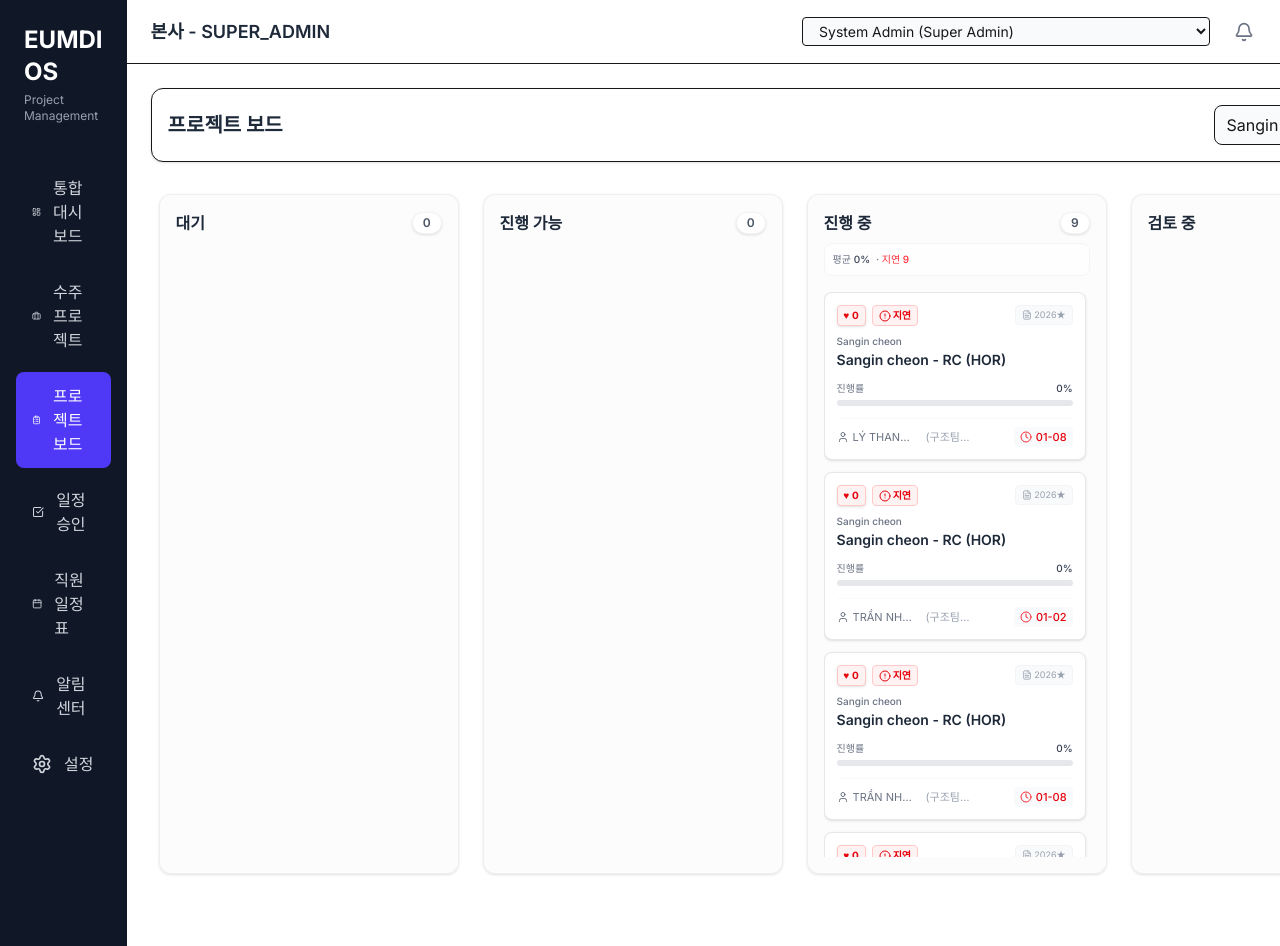
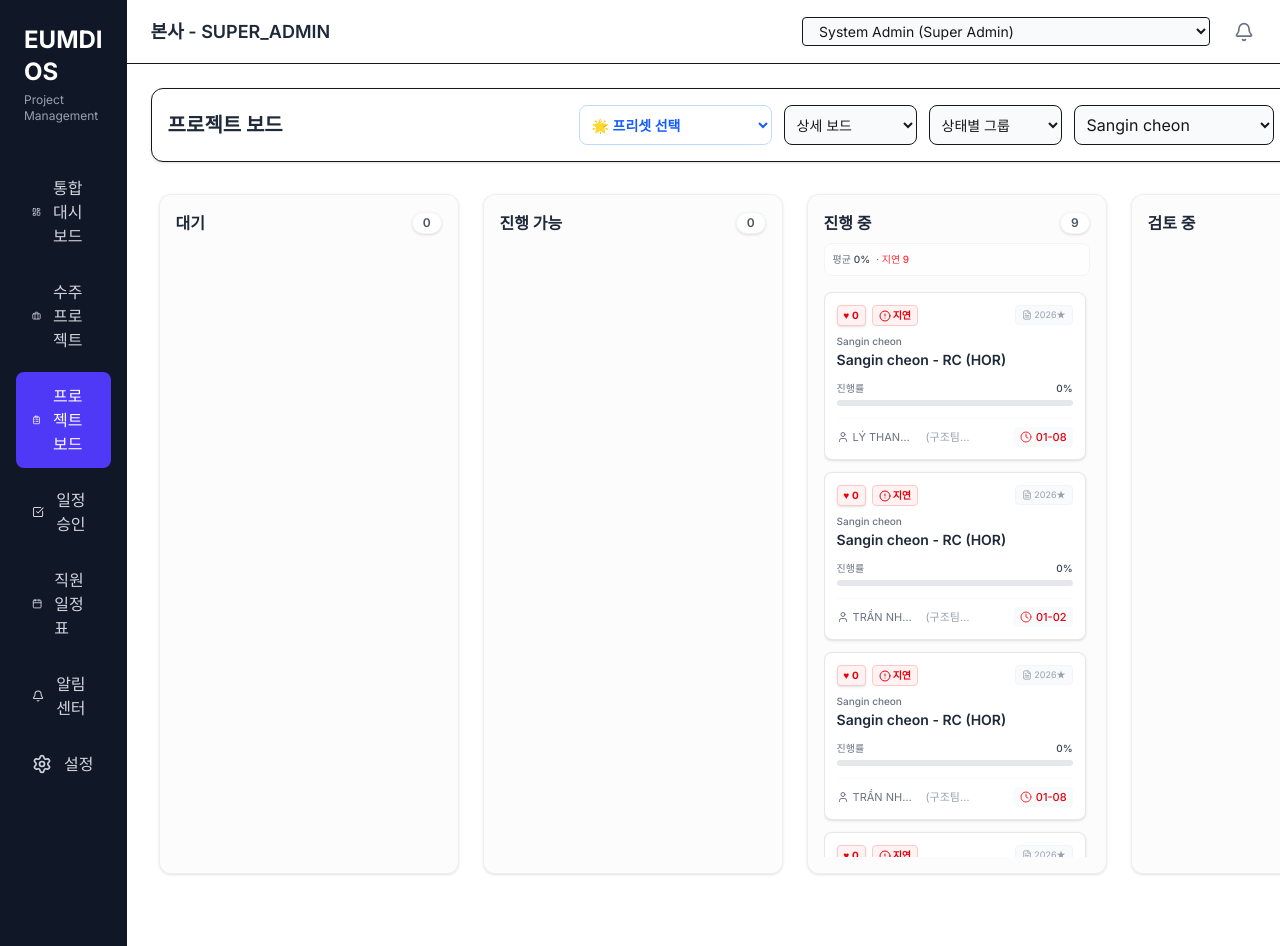
Before and after one commit to eumditravel-oss/workspace, a Next.js app: page /workspace/projects in a window 1280 px wide. Shown: the top 946 px of the page. Built offline with nearby package versions, Linux system fonts and the light colour scheme.

Commit message:
phase-33: add board presets, grouping, and off/day filtering

```diff
--- a/src/app/projects/page.tsx
+++ b/src/app/projects/page.tsx
@@ -4,13 +4,30 @@ import React, { useState, useEffect } from 'react';
 import { useProjectStore } from '@/store/projectStore';
 import { useTaskStore } from '@/store/taskStore';
 import { useAuthStore } from '@/store/authStore';
-import { Board } from '@/components/board/Board';
+import { Board, GroupByOption, BoardViewType } from '@/components/board/Board';
+import { TaskStatus } from '@/types/models';
 
 export default function ProjectBoardPage() {
   const { projects } = useProjectStore();
-  const { tasks, updateTaskStatus } = useTaskStore();
-  const { currentUser } = useAuthStore();
+  const { tasks, updateTaskStatus, updateTaskAssignee, updateTaskPriority } = useTaskStore();
+  const { currentUser, users } = useAuthStore();
   const [selectedProjectId, setSelectedProjectId] = useState<string>('');
+  const [groupBy, setGroupBy] = useState<GroupByOption>('STATUS');
+  const [viewType, setViewType] = useState<BoardViewType>('DETAILED');
+  const [showPersonalSchedules, setShowPersonalSchedules] = useState(false);
+
+  const applyPreset = (preset: string) => {
+    if (preset === 'PIPELINE_ALL') {
+      setViewType('PIPELINE');
+      setGroupBy('STATUS');
+    } else if (preset === 'ASSIGNEE_VIEW') {
+      setViewType('DETAILED');
+      setGroupBy('ASSIGNEE');
+    } else if (preset === 'PRIORITY_VIEW') {
+      setViewType('DETAILED');
+      setGroupBy('PRIORITY');
+    }
+  };
 
   // Auto-select first accessible project
   useEffect(() => {
@@ -31,10 +48,52 @@ export default function ProjectBoardPage() {
 
   const projectTasks = tasks.filter(t => t.projectId === selectedProjectId);
 
+  const handleMoveTask = (taskId: string, targetId: string, groupByKey: GroupByOption) => {
+    if (groupByKey === 'STATUS') {
+      updateTaskStatus(taskId, targetId as TaskStatus);
+    } else if (groupByKey === 'ASSIGNEE') {
+      updateTaskAssignee(taskId, targetId === 'UNASSIGNED' ? undefined : targetId);
+    } else if (groupByKey === 'PRIORITY') {
+      updateTaskPriority(taskId, targetId as 'URGENT' | 'HIGH' | 'NORMAL' | 'LOW');
+    }
+  };
+
   return (
     <div className="max-w-7xl mx-auto space-y-6">
       <div className="flex justify-between items-center bg-white p-4 rounded-xl shadow-sm border">
         <h1 className="text-xl font-bold text-gray-800">프로젝트 보드</h1>
+        <div className="flex gap-3 flex-wrap">
+          <select
+            className="border rounded-lg p-2 bg-white text-sm font-semibold text-blue-600 border-blue-200"
+            onChange={(e) => applyPreset(e.target.value)}
+            defaultValue=""
+          >
+            <option value="" disabled>🌟 프리셋 선택</option>
+            <option value="PIPELINE_ALL">전체 파이프라인</option>
+            <option value="ASSIGNEE_VIEW">작업자별 부하(Assignee)</option>
+            <option value="PRIORITY_VIEW">우선순위별 현황</option>
+          </select>
+
+          <select
+            className="border rounded-lg p-2 bg-gray-50 text-sm"
+            value={viewType}
+            onChange={(e) => setViewType(e.target.value as BoardViewType)}
+          >
+            <option value="DETAILED">상세 보드</option>
+            <option value="PIPELINE">파이프라인 보드</option>
+            <option value="COLLAB">협업 보드</option>
+          </select>
+
+          <select
+            className="border rounded-lg p-2 bg-gray-50 text-sm"
+            value={groupBy}
+            onChange={(e) => setGroupBy(e.target.value as GroupByOption)}
+          >
+            <option value="STATUS">상태별 그룹</option>
+            <option value="ASSIGNEE">담당자별 그룹</option>
+            <option value="PRIORITY">우선순위별 그룹</option>
+          </select>
+
           <select
             className="border rounded-lg p-2 bg-gray-50 min-w-[200px]"
             value={selectedProjectId}
@@ -45,10 +104,28 @@ export default function ProjectBoardPage() {
               <option key={p.id} value={p.id}>{p.title}</option>
             ))}
           </select>
+
+          <label className="flex items-center gap-2 text-sm font-medium text-gray-700 bg-gray-50 px-3 py-1.5 rounded-lg border">
+            <input
+              type="checkbox"
+              checked={showPersonalSchedules}
+              onChange={(e) => setShowPersonalSchedules(e.target.checked)}
+              className="rounded text-blue-600 focus:ring-blue-500"
+            />
+            Off/Day 표시
+          </label>
+        </div>
       </div>
 
       {selectedProjectId ? (
-        <Board tasks={projectTasks} onMoveTask={updateTaskStatus} currentUser={currentUser} />
+        <Board
+          tasks={projectTasks}
+          onMoveTask={handleMoveTask}
+          currentUser={currentUser}
+          viewType={viewType}
+          groupBy={groupBy}
+          users={users}
+        />
       ) : (
         <div className="p-12 text-center text-gray-500 bg-white rounded-xl shadow-sm border">
           조회할 프로젝트를 선택해주세요.
--- a/src/components/board/Board.tsx
+++ b/src/components/board/Board.tsx
@@ -7,12 +7,15 @@ import { Column } from './Column';
 import { TaskDetailModal } from './TaskDetailModal';
 
 export type BoardViewType = 'DETAILED' | 'PIPELINE' | 'COLLAB' | 'MONTHLY';
+export type GroupByOption = 'STATUS' | 'ASSIGNEE' | 'PRIORITY';
 
 interface BoardProps {
   tasks: TaskCard[];
-  onMoveTask: (taskId: string, status: TaskStatus) => void;
+  onMoveTask: (taskId: string, targetId: string, groupByKey: GroupByOption) => void;
   currentUser: PersonnelCard;
   viewType?: BoardViewType;
+  groupBy?: GroupByOption;
+  users?: PersonnelCard[];
 }
 
 const DETAILED_COLUMNS = [
@@ -39,45 +42,77 @@ const COLLAB_COLUMNS = [
   { id: 'DONE', title: '✅ 완료' },
 ];
 
-export const Board: React.FC<BoardProps> = ({ tasks, onMoveTask, currentUser, viewType = 'DETAILED' }) => {
+export const Board: React.FC<BoardProps> = ({ tasks, onMoveTask, currentUser, viewType = 'DETAILED', groupBy = 'STATUS', users = [] }) => {
   const [selectedTask, setSelectedTask] = React.useState<TaskCard | null>(null);
 
-  const columns = viewType === 'PIPELINE' ? PIPELINE_COLUMNS
+  const getColumns = () => {
+    if (groupBy === 'STATUS') {
+      return viewType === 'PIPELINE' ? PIPELINE_COLUMNS
            : viewType === 'COLLAB' ? COLLAB_COLUMNS
            : DETAILED_COLUMNS;
+    }
+    if (groupBy === 'PRIORITY') {
+      return [
+        { id: 'URGENT', title: '🔴 긴급' },
+        { id: 'HIGH', title: '🟠 높음' },
+        { id: 'NORMAL', title: '🔵 보통' },
+        { id: 'LOW', title: '⚪ 낮음' },
+      ];
+    }
+    if (groupBy === 'ASSIGNEE') {
+      const assigneeCols = users.map(u => ({ id: u.id, title: u.displayName || u.name }));
+      return [{ id: 'UNASSIGNED', title: '미배정' }, ...assigneeCols];
+    }
+    return DETAILED_COLUMNS;
+  };
+
+  const columns = getColumns();
+
   const handleDragEnd = (event: DragEndEvent) => {
     const { active, over } = event;
     if (!over) return;
 
     const taskId = active.id as string;
-    const newStatus = over.id as TaskStatus;
+    const targetId = over.id as string;
 
     const task = tasks.find(t => t.id === taskId);
     if (!task) return;
 
     // Permissions check
-    if (currentUser.role === 'WORKER' && task.assigneeId !== currentUser.id) {
+    if (currentUser.role === 'WORKER') {
+      if (groupBy === 'ASSIGNEE') {
+        alert('작업자는 타인에게 업무를 배정할 수 없습니다.');
+        return;
+      }
+      if (task.assigneeId !== currentUser.id) {
         alert('자신의 업무카드만 이동할 수 있습니다.');
         return;
       }
+    }
 
-    if (task.status !== newStatus) {
-      onMoveTask(taskId, newStatus);
-    }
+    onMoveTask(taskId, targetId, groupBy);
   };
 
   return (
     <DndContext collisionDetection={closestCorners} onDragEnd={handleDragEnd}>
       <div className="flex space-x-6 overflow-x-auto pb-6 p-2 custom-scrollbar">
-        {columns.map(col => (
+        {columns.map(col => {
+          const colTasks = tasks.filter(t => {
+            if (groupBy === 'STATUS') return t.status === col.id;
+            if (groupBy === 'PRIORITY') return t.priority === col.id;
+            if (groupBy === 'ASSIGNEE') return (col.id === 'UNASSIGNED' && !t.assigneeId) || t.assigneeId === col.id;
+            return false;
+          });
+          return (
             <Column
               key={col.id}
-            id={col.id as TaskStatus}
+              id={col.id as any}
               title={col.title}
-            tasks={tasks.filter(t => t.status === col.id)}
+              tasks={colTasks}
               onTaskClick={setSelectedTask}
             />
-        ))}
+          );
+        })}
       </div>
       {selectedTask && (
         <TaskDetailModal
--- a/src/store/taskStore.ts
+++ b/src/store/taskStore.ts
@@ -9,6 +9,8 @@ interface TaskState {
   artifacts: TaskArtifact[];
   blockers: TaskBlocker[];
   updateTaskStatus: (taskId: string, newStatus: TaskStatus) => void;
+  updateTaskAssignee: (taskId: string, newAssigneeId: UserId | undefined) => void;
+  updateTaskPriority: (taskId: string, newPriority: 'URGENT' | 'HIGH' | 'NORMAL' | 'LOW') => void;
   updateTaskProgress: (taskId: string, newProgress: number, authorId: UserId, memo: string, blocker?: string) => void;
   requestTaskCompletion: (taskId: string, memo: string) => void;
   reviewTaskCompletion: (taskId: string, isApproved: boolean) => void;
@@ -32,6 +34,20 @@ export const useTaskStore = create<TaskState>((set) => ({
     tasks: state.tasks.map(t =>
       t.id === taskId
         ? { ...t, status: newStatus, updatedAt: new Date().toISOString() }
+        : t
+    )
+  })),
+  updateTaskAssignee: (taskId, newAssigneeId) => set((state) => ({
+    tasks: state.tasks.map(t =>
+      t.id === taskId
+        ? { ...t, assigneeId: newAssigneeId, updatedAt: new Date().toISOString() }
+        : t
+    )
+  })),
+  updateTaskPriority: (taskId, newPriority) => set((state) => ({
+    tasks: state.tasks.map(t =>
+      t.id === taskId
+        ? { ...t, priority: newPriority, updatedAt: new Date().toISOString() }
         : t
     )
   })),
```
Lines whose indentation alone changed are shown as unchanged.
